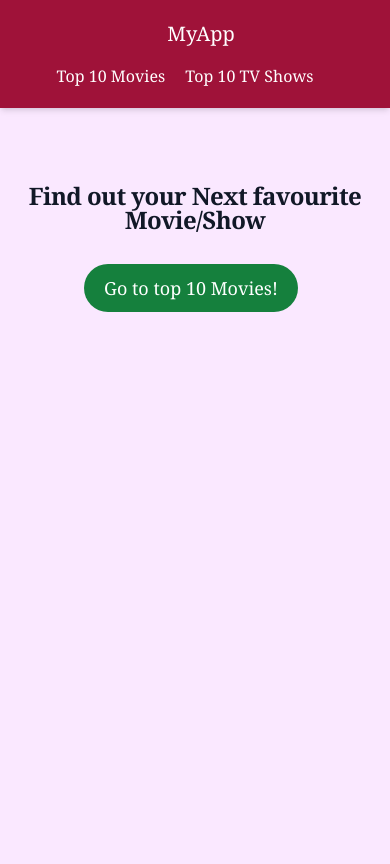
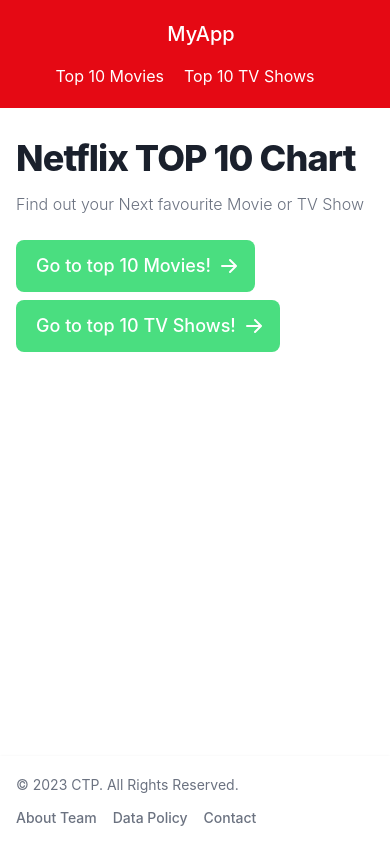
Before and after one commit to deepankarck2/Netflix-Top-Content, a React (Create React App) app in the folder frontend/: page / in a window 390 px wide. Shown: the top 864 px of the page. Built offline with nearby package versions, Linux system fonts and the light colour scheme.

Commit message:
added chakra ui

```diff
--- a/frontend/package.json
+++ b/frontend/package.json
@@ -3,10 +3,14 @@
   "version": "0.1.0",
   "private": true,
   "dependencies": {
+    "@chakra-ui/react": "^2.6.1",
+    "@emotion/react": "^11.11.0",
+    "@emotion/styled": "^11.11.0",
     "@testing-library/jest-dom": "^5.16.5",
     "@testing-library/react": "^13.4.0",
     "@testing-library/user-event": "^13.5.0",
     "axios": "^1.4.0",
+    "framer-motion": "^10.12.16",
     "react": "^18.2.0",
     "react-dom": "^18.2.0",
     "react-router-dom": "^6.11.2",
--- a/frontend/src/App.js
+++ b/frontend/src/App.js
@@ -5,6 +5,7 @@
 import MovieDetailsPage from './pages/MovieDetails/MovieDetails';
 import Top10TvShowsPage from './pages/Top10Shows/Top10Shows';
 import TvShowDetailsPage from './pages/TvShowDetails/TvShowDetails';
+import DrawerExample from './pages/draw';
 
 import Home from './pages/Home/Home';
 import Error404 from './pages/ErrorPage/404Error';
@@ -18,6 +19,7 @@
           <Route path="/movie/:id" element={<MovieDetailsPage />} />
           <Route path="/top10tvshows" element={<Top10TvShowsPage />} />
           <Route path="/tvshow/:id" element={< TvShowDetailsPage />}/>
+          <Route path="/draw" element={<DrawerExample/>} />
           <Route path='*' element={<Error404 />} />
       </Routes>
     </Router>
--- /dev/null
+++ b/frontend/src/components/Header/Footer.js
@@ -0,0 +1,27 @@
+import React from 'react';
+import { Link } from 'react-router-dom';
+
+function Footer(){
+    const current_year = new Date().getFullYear()
+    return(
+        <footer class="bg-white shadow dark:bg-gray-800">
+            <div class="w-full mx-auto max-w-screen-xl p-4 md:flex md:items-center md:justify-between">
+            <span class="text-sm text-gray-500 sm:text-center dark:text-gray-400">© {current_year} CTP. All Rights Reserved.
+            </span>
+            <ul class="flex flex-wrap items-center mt-3 text-sm font-medium text-gray-500 dark:text-gray-400 sm:mt-0">
+                <li>
+                    <Link to="/" class="mr-4 hover:underline md:mr-6 ">About Team</Link>
+                </li>
+                <li>
+                    <Link to="/" class="mr-4 hover:underline md:mr-6">Data Policy</Link>
+                </li>
+                <li>
+                    <Link to="/" class="hover:underline">Contact</Link>
+                </li>
+            </ul>
+            </div>
+        </footer>
+    )
+}
+
+export default Footer;
--- a/frontend/src/components/Header/Header.js
+++ b/frontend/src/components/Header/Header.js
@@ -3,7 +3,7 @@
 
 const Header = () => {
     return (
-        <header className="bg-[#9f1239] text-white shadow-md">
+        <header className="bg-[#E50914] text-white shadow-md">
             <nav className="container mx-auto flex flex-wrap p-5 flex-col md:flex-row items-center">
                 <Link to="/" className="flex title-font font-medium items-center text-white mb-4 md:mb-0">
                     <span className="ml-3 text-xl">MyApp</span>
--- a/frontend/src/index.js
+++ b/frontend/src/index.js
@@ -2,11 +2,14 @@
 import ReactDOM from 'react-dom/client';
 import './index.css';
 import App from './App';
+import { ChakraProvider } from '@chakra-ui/react';
 
 
 const root = ReactDOM.createRoot(document.getElementById('root'));
 root.render(
-  <React.StrictMode>
-    <App />
-  </React.StrictMode>
+  <ChakraProvider>
+    <React.StrictMode>
+      <App />
+    </React.StrictMode>
+  </ChakraProvider>
 );
--- a/frontend/src/pages/Home/Home.js
+++ b/frontend/src/pages/Home/Home.js
@@ -1,20 +1,32 @@
 import React from 'react';
 import { Link } from 'react-router-dom';
 import Header from '../../components/Header/Header'
-
+import Footer from '../../components/Header/Footer';
 function Home(){
     return (
-        <div class="bg-fuchsia-100">
+        <div class="flex flex-col min-h-screen bg-fuchsia-100">
             <Header/>
+            <section class="bg-white dark:bg-gray-900 flex-grow">
+                <div class="grid max-w-screen-xl px-4 py-8 mx-auto lg:gap-8 xl:gap-0 lg:py-16 lg:grid-cols-12">
+                    <div class="mr-auto place-self-center lg:col-span-7">
+                        <h1 class="max-w-2xl mb-4 text-4xl font-extrabold tracking-tight leading-none md:text-5xl xl:text-6xl dark:text-white">Netflix TOP 10 Chart</h1>
+                        <p class="max-w-2xl mb-6 font-light text-gray-500 lg:mb-8 md:text-lg lg:text-xl dark:text-gray-300">Find out your Next favourite Movie or TV Show</p>
+                        <Link to='/top10movies' class="inline-flex items-center justify-center px-5 py-3 mr-3 text-base font-medium text-center text-white bg-green-400 hover:bg-green-600 focus:outline-none focus:ring-2 focus:ring-green-300 font-medium rounded-lg text-lg px-5 py-2.5 text-center mr-2 mb-2 dark:bg-green-700 dark:hover:bg-green-600 dark:focus:ring-green-800">
+                            Go to top 10 Movies!
+                            <svg class="w-5 h-5 ml-2 -mr-1" fill="currentColor" viewBox="0 0 20 20" xmlns="http://www.w3.org/2000/svg"><path fill-rule="evenodd" d="M10.293 3.293a1 1 0 011.414 0l6 6a1 1 0 010 1.414l-6 6a1 1 0 01-1.414-1.414L14.586 11H3a1 1 0 110-2h11.586l-4.293-4.293a1 1 0 010-1.414z" clip-rule="evenodd"></path></svg>
+                        </Link>
+                        <Link to='/top10tvshows' class="inline-flex items-center justify-center px-5 py-3 mr-3 text-base font-medium text-center text-white bg-green-400 hover:bg-green-600 focus:outline-none focus:ring-2 focus:ring-green-300 font-medium rounded-lg text-lg px-5 py-2.5 text-center mr-2 mb-2 dark:bg-green-700 dark:hover:bg-green-600 dark:focus:ring-green-800">
+                            Go to top 10 TV Shows!
+                            <svg class="w-5 h-5 ml-2 -mr-1" fill="currentColor" viewBox="0 0 20 20" xmlns="http://www.w3.org/2000/svg"><path fill-rule="evenodd" d="M10.293 3.293a1 1 0 011.414 0l6 6a1 1 0 010 1.414l-6 6a1 1 0 01-1.414-1.414L14.586 11H3a1 1 0 110-2h11.586l-4.293-4.293a1 1 0 010-1.414z" clip-rule="evenodd"></path></svg>
 
-            <div class="flex flex-col items-center min-h-screen mt-9">
-            <h1 className="text-2xl sm:text-3xl lg:text-4xl leading-none font-extrabold text-gray-900 tracking-tight mb-8 text-center mt-10">Find out your Next favourite Movie/Show</h1>
-                <Link to='/top10movies'>
-                    <button type="button" class="text-white bg-green-700 hover:bg-green-800 focus:outline-none focus:ring-4 focus:ring-green-300 font-medium rounded-full text-lg px-5 py-2.5 text-center mr-2 mb-2 dark:bg-green-600 dark:hover:bg-green-700 dark:focus:ring-green-800">
-                        Go to top 10 Movies!
-                    </button>
-                </Link>
-            </div>
+                        </Link>
+                    </div>
+                    <div class="hidden lg:mt-1 lg:col-span-5 lg:flex">
+                        <img class="w-300 h-auto" src="https://www.freepnglogos.com/uploads/netflix-logo-29.png" alt="netflix logo circle png" />
+                    </div>
+                </div>
+            </section>
+            <Footer/>
         </div>
     );
 }
--- a/frontend/src/pages/MovieDetails/MovieDetails.js
+++ b/frontend/src/pages/MovieDetails/MovieDetails.js
@@ -2,7 +2,7 @@
 import { useParams } from 'react-router-dom';
 import { getMovieDetails } from '../../utils/api';
 import Header from '../../components/Header/Header';
-
+import Footer from '../../components/Header/Footer';
 function MovieDetailsPage() {
     const [movie, setMovie] = useState(null);
     const { id } = useParams();
@@ -17,15 +17,25 @@
     }, [id]);
 
     return movie ? (
-        <div>
-            <Header/>
-            <div>
-                <h1>Title: {movie.Movie}</h1>
-                <p>Summary: {movie.summary}</p>
-                <p>Rating: {movie.rating}</p>
-                <p>Genres: {movie.genres}</p>
-                <img src={movie.imgUrl} alt={movie.name} />
-            </div>
+        <div className="flex flex-col min-h-screen bg-black text-white">
+            <Header />
+            <section className='flex-grow'>
+                <div className="flex flex-row justify-center items-center h-full py-4">
+                <div className="flex-none w-96 h-auto mr-8 ml-5">
+                    <img className="rounded object-cover w-full h-full"  src={movie.imgUrl} alt={movie.name} />
+                </div>
+                <div className="flex-grow p-8 space-y-4 text-center">
+                    <h1 className="text-3xl font-bold">Title: {movie.Movie}</h1>
+                    <h2 className="text-2xl">Rank: {movie.rank}</h2>
+                    <div className="p-4 bg-gray-800 rounded shadow-lg">
+                        <p className="text-lg">Summary: {movie.summary}</p>
+                    </div>
+                    <p className="text-lg">Rating: {movie.rating}</p>
+                    <p className="text-lg">Genres: {movie.genres}</p>
+                </div>
+                </div>
+            </section>
+            <Footer/>
         </div>
     ) : (
         <>
--- /dev/null
+++ b/frontend/src/pages/draw.js
@@ -0,0 +1,51 @@
+import {
+    Drawer,
+    DrawerBody,
+    DrawerFooter,
+    DrawerHeader,
+    DrawerOverlay,
+    DrawerContent,
+    DrawerCloseButton,
+    Button,
+    Input,
+    useDisclosure,
+} from '@chakra-ui/react'
+import React from 'react';
+
+function DrawerExample() {
+    const { isOpen, onOpen, onClose } = useDisclosure()
+    const btnRef = React.useRef()
+
+    return (
+      <>
+        <Button ref={btnRef} colorScheme='teal' onClick={onOpen}>
+          Open
+        </Button>
+        <Drawer
+          isOpen={isOpen}
+          placement='right'
+          onClose={onClose}
+          finalFocusRef={btnRef}
+        >
+          <DrawerOverlay />
+          <DrawerContent>
+            <DrawerCloseButton />
+            <DrawerHeader>Create your account</DrawerHeader>
+
+            <DrawerBody>
+              <Input placeholder='Type here...' />
+            </DrawerBody>
+
+            <DrawerFooter>
+              <Button variant='outline' mr={3} onClick={onClose}>
+                Cancel
+              </Button>
+              <Button colorScheme='red'>Save</Button>
+            </DrawerFooter>
+          </DrawerContent>
+        </Drawer>
+      </>
+    )
+}
+
+export default DrawerExample;
```
Also changed, not shown: 1 other file (tests, documents, lock files or other folders).
